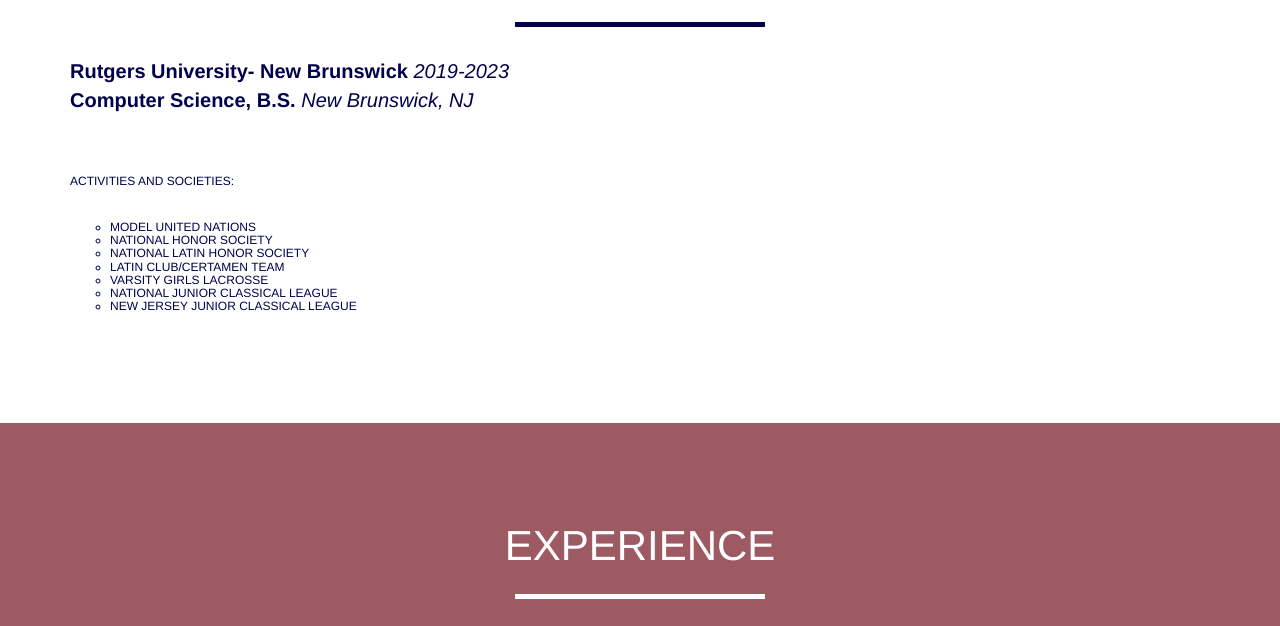
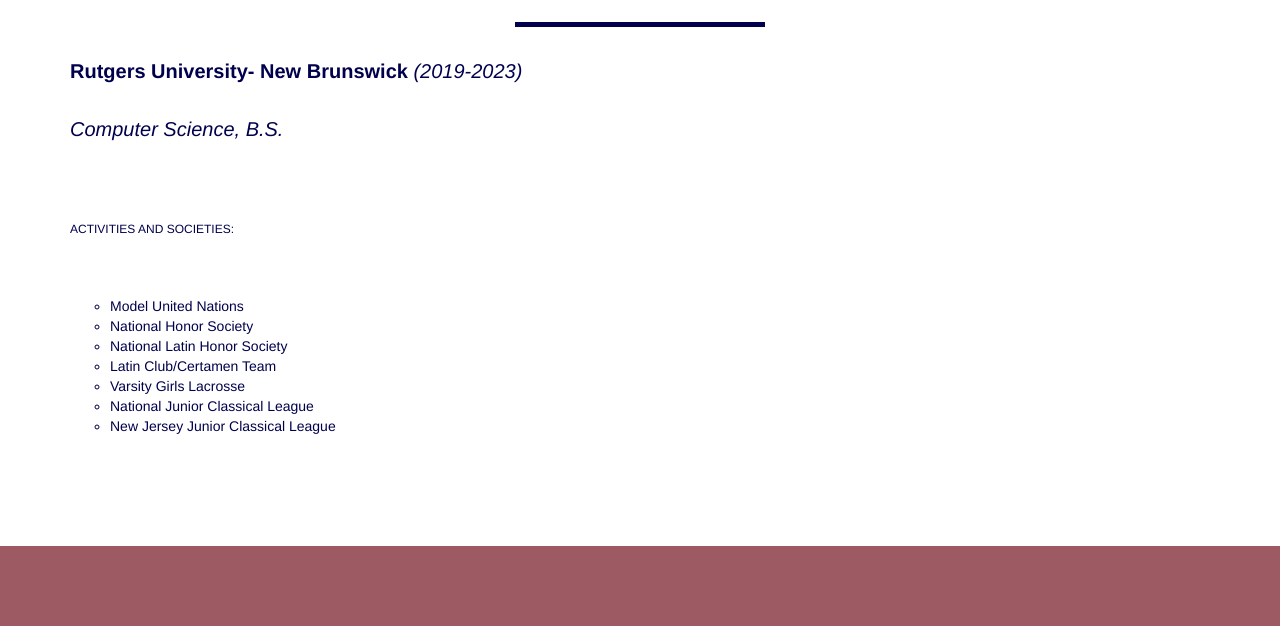
Before and after one commit to typicalmonica/monicamuthuraj, a website with bundled scripts: page index.html in a window 1280 px wide. Shown: the part 697-1323 px from the top of the page. Built offline with nearby package versions, Linux system fonts and the light colour scheme; a script that the page names is missing; files whose address does not match are found by name.

Commit message:
Update index.html

```diff
--- a/index.html
+++ b/index.html
@@ -109,20 +109,15 @@
                 <div class="col-lg-12 text-left">
 			<p>
                     <b>Rutgers University- New Brunswick</b>
-				<span class="right">
-					<i>2019-2023</i>
-				</span>
-			<br>
-				<b>Computer Science, B.S.</b>
-				<span class="right">
-					<i>New Brunswick, NJ</i>
-				</span>
+					<i>(2019-2023)</i>
+				<br></br>
+				<i>Computer Science, B.S.</i>
 			</p>
-		<br>
+		<br></br>
 			<br>
 
-			<h6>Activities and Societies:<h6>
-			<br>
+			<h6>Activities and Societies:</h6>
+	    <br></br>
 			</p>
 			<ul style="list-style:circle;">
 				<li>Model United Nations</li>
```
